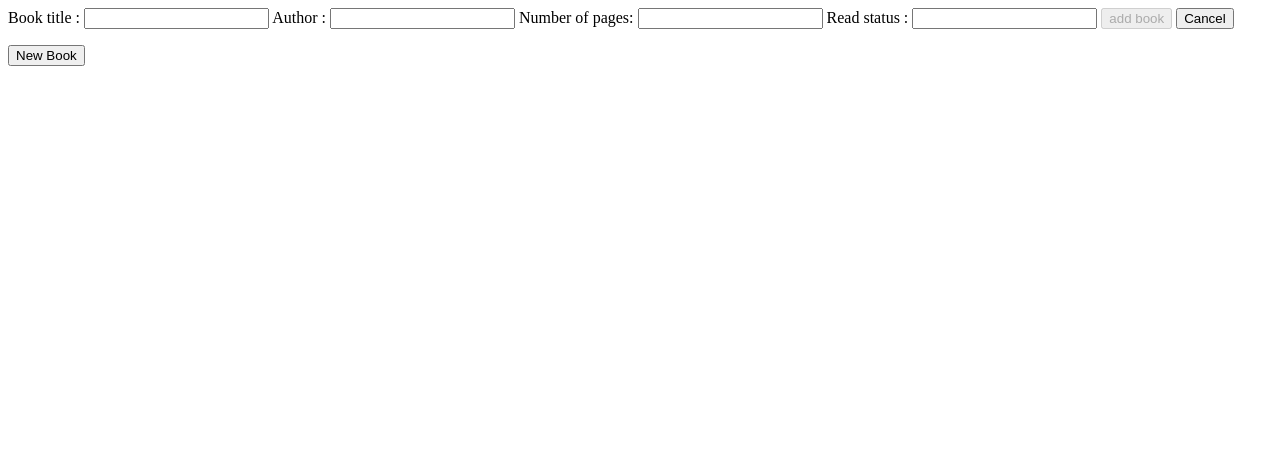
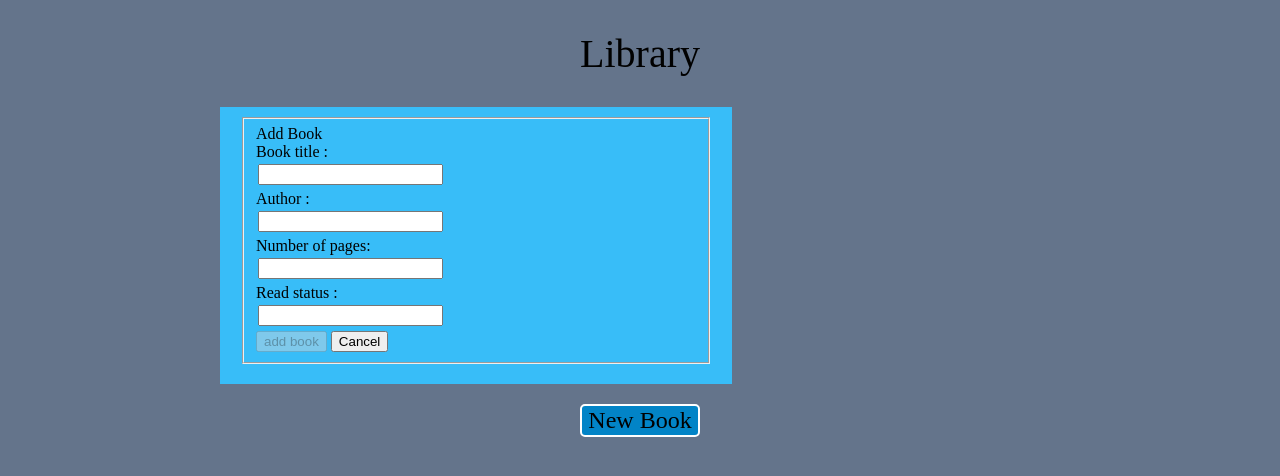
Before and after one commit to drsheko/Library, a plain HTML site: page index.html in a window 1280 px wide. Both pictures are taken after a click on the button "New Book". Drawn offline with Linux system fonts and the light colour scheme.

Commit message:
add style

```diff
--- a/index.html
+++ b/index.html
@@ -9,32 +9,37 @@
     <link rel="stylesheet" href="./style.css">
 </head>
 <body >
+    <div class="title">Library</div>
     <div class="myForm" >
         <form action="" class="formAddBook" name="form">
-            <label for="bookTitle">Book title :</label>
-            <input type="text" class="bookTitle" required>
+            <fieldset>Add Book <br>
+                 <label for="bookTitle">Book title :</label><br>
+                 <input type="text" class="bookTitle" required><br>
 
-            <label for="author"> Author :</label>
-            <input type="text" class="author" required>
+                 <label for="author"> Author :</label><br>
+                 <input type="text" class="author" required><br>
 
-            <label for="pagesNumber">Number of pages:</label>
-            <input type="text" class="pagesNumber" required>
+                <label for="pagesNumber">Number of pages:</label><br>
+                <input type="text" class="pagesNumber" required><br>
 
-            <label for="read">Read status :</label>
-            <input type="text" class="read" required>
-            <button type="button" class="addBook" for="formAddBook">add book</button>
-            <button type="button " class="cancel">Cancel</button>
+                <label for="read">Read status :</label><br>
+                <input type="text" class="read" required><br>
+                <button type="button" class="addBook" for="formAddBook">add book</button>
+                <button type="button " class="cancel">Cancel</button>
+         </fieldset>
         </form>
     </div>
 
     <div >
         <p class="display"></p>
     </div>
+    <div class="newBookContainer">
+        <button class="newBook">New Book</button>
+    </div>
+
     <div class="cardContainer"></div>
 
-    <div>
-        <button class="newBook">New Book</button>
-    </div>
+
 
 
 </body>
--- a/style.css
+++ b/style.css
@@ -1,3 +1,78 @@
+body{
+    width: 100%;
+    margin:0;
+    padding:0;
+    background-color:#64748b;}
+
+
+.title {
+    text-align: center;
+    font-size: 40px;
+    margin:30px 20px 30px;
+}
+
+
+
+
+
+
+
 .myForm{
-    display: none;
+    background-color: #38bdf8;
+    height:70%;
+    width:40%;
+    margin:12px 220px ;
+    display:none;
+
 }
+.formAddBook{
+
+    box-sizing: border-box;
+    height: 100%;
+    width: 100%;
+    padding:10px 20px 10px;
+    display: flex;
+    flex-direction: column;
+    justify-content: space-around;
+}
+fieldset{
+    margin-bottom: 10px;
+}
+
+input{margin:3px 2px 5px;
+
+}
+
+.remove{
+    background-color: green;
+}
+.newBookContainer{
+    text-align: center;
+
+    margin:20px 20px ;
+}
+
+.newBook{
+    text-align: center;
+    background-color: #0284c7;
+    font: 24px bold white;
+    border:2px solid white;
+    border-radius: 5px;
+}
+.newBook:hover{
+    border:#0c4a6e;
+}
+
+.cardContainer{
+    margin: 20px 30px 20px;
+    display:grid;
+    grid-template-columns: repeat(2,minmax(250px,1fr));
+    grid-template-rows: repeat(2,minmax(250px,1fr));
+    gap:10px 10px;
+
+}
+
+.card{
+    height: 150px;
+    width: 100px;
+}
```
